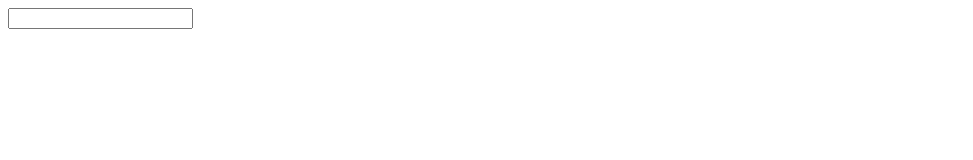
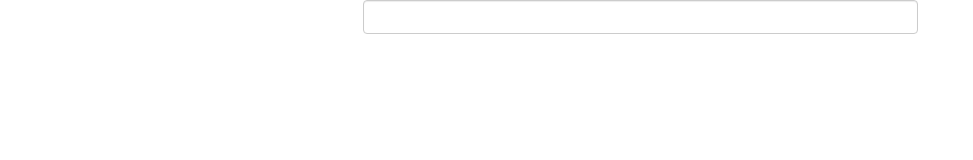
Before and after one commit to Driftrock/browse_select, a plain HTML site: page index.html in a window 1280 px wide. Shown: the whole page, without its empty margins (0-973 px from the left). Drawn offline with nearby package versions, Linux system fonts and the light colour scheme.

Commit message:
Add bootstrap

```diff
--- a/index.html
+++ b/index.html
@@ -2,13 +2,19 @@
   <head>
     <meta charset="utf-8">
     <title>Browse Select</title>
+    <link rel="stylesheet" href="https://maxcdn.bootstrapcdn.com/bootstrap/3.3.4/css/bootstrap.min.css">
   </head>
   <body>
-    <div>
-      <input type="text" id="browseSelect" />
+    <div class="container">
+      <div class="row">
+        <div class="col-sm-6 col-md-offset-3">
+          <input type="text" name="categories" id="browseSelect" class="form-control" />
+        </div>
+      </div>
     </div>
     <script src="https://ajax.googleapis.com/ajax/libs/jquery/2.1.4/jquery.min.js"></script>
     <script src="https://cdnjs.cloudflare.com/ajax/libs/underscore.js/1.8.3/underscore-min.js"></script>
+    <script src="https://maxcdn.bootstrapcdn.com/bootstrap/3.3.4/js/bootstrap.min.js"></script>
     <script src="src/browse_select.js"></script>
     <script>
       var input, browse;
```
